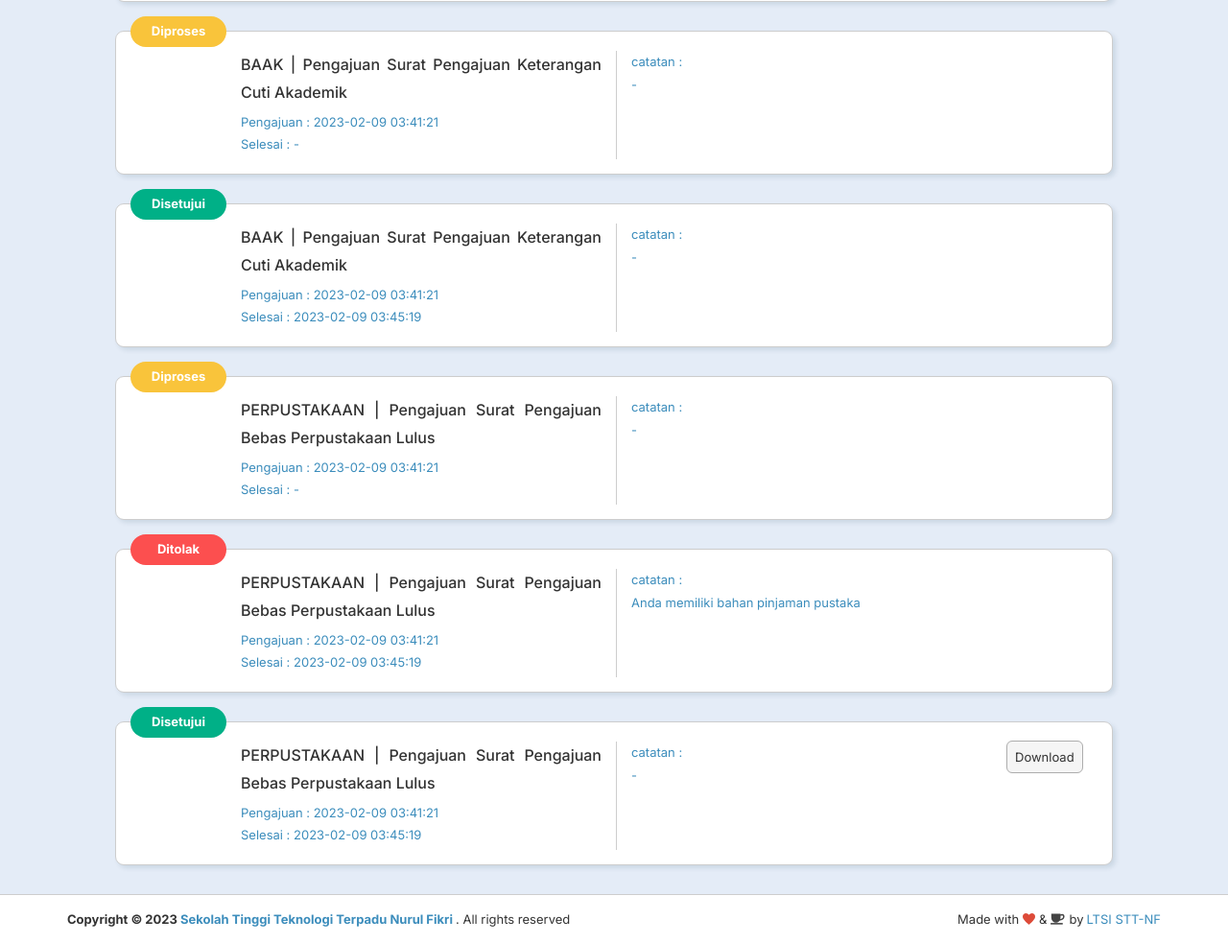
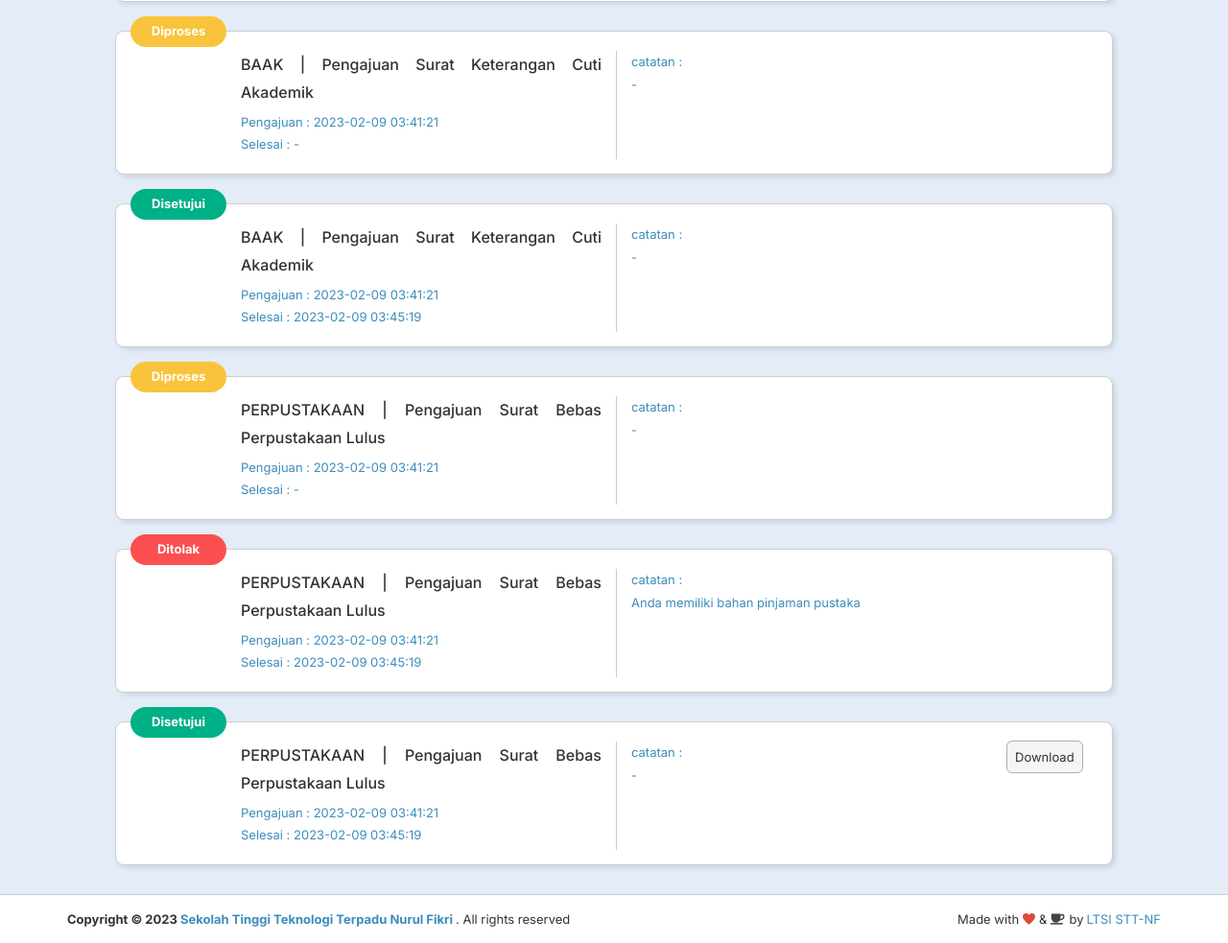
Before and after one commit to fif122/web_pengajuan_surat_1, a plain HTML site: page Mahasiswa/status.html in a window 1280 px wide. Shown: the part 653-1636 px from the top of the page at 96% size. Drawn offline with nearby package versions, Linux system fonts and the light colour scheme.

Commit message:
Add files via upload

```diff
--- a/Mahasiswa/status.html
+++ b/Mahasiswa/status.html
@@ -198,7 +198,7 @@
                 </div>
                 <div class="status-section">
                     <div class="status-title">
-                        BAAK | Pengajuan Surat Pengajuan Keterangan Cuti Akademik
+                        BAAK | Pengajuan Surat  Keterangan Cuti Akademik
                     </div>
                     <div class="status-date">
                         Pengajuan : 2023-02-09 03:41:21 <br>
@@ -225,7 +225,7 @@
                 </div>
                 <div class="status-section">
                     <div class="status-title">
-                        BAAK | Pengajuan Surat Pengajuan Keterangan Cuti Akademik
+                        BAAK | Pengajuan Surat  Keterangan Cuti Akademik
                     </div>
                     <div class="status-date">
                         Pengajuan : 2023-02-09 03:41:21 <br>
@@ -252,7 +252,7 @@
                 </div>
                 <div class="status-section">
                     <div class="status-title">
-                        PERPUSTAKAAN | Pengajuan Surat Pengajuan Bebas Perpustakaan Lulus
+                        PERPUSTAKAAN | Pengajuan Surat  Bebas Perpustakaan Lulus
                     </div>
                     <div class="status-date">
                         Pengajuan : 2023-02-09 03:41:21 <br>
@@ -280,7 +280,7 @@
                 </div>
                 <div class="status-section">
                     <div class="status-title">
-                        PERPUSTAKAAN | Pengajuan Surat Pengajuan Bebas Perpustakaan Lulus
+                        PERPUSTAKAAN | Pengajuan Surat  Bebas Perpustakaan Lulus
                     </div>
                     <div class="status-date">
                         Pengajuan : 2023-02-09 03:41:21 <br>
@@ -307,7 +307,7 @@
                 </div>
                 <div class="status-section">
                     <div class="status-title">
-                        PERPUSTAKAAN | Pengajuan Surat Pengajuan Bebas Perpustakaan Lulus
+                        PERPUSTAKAAN | Pengajuan Surat  Bebas Perpustakaan Lulus
                     </div>
                     <div class="status-date">
                         Pengajuan : 2023-02-09 03:41:21 <br>
```
